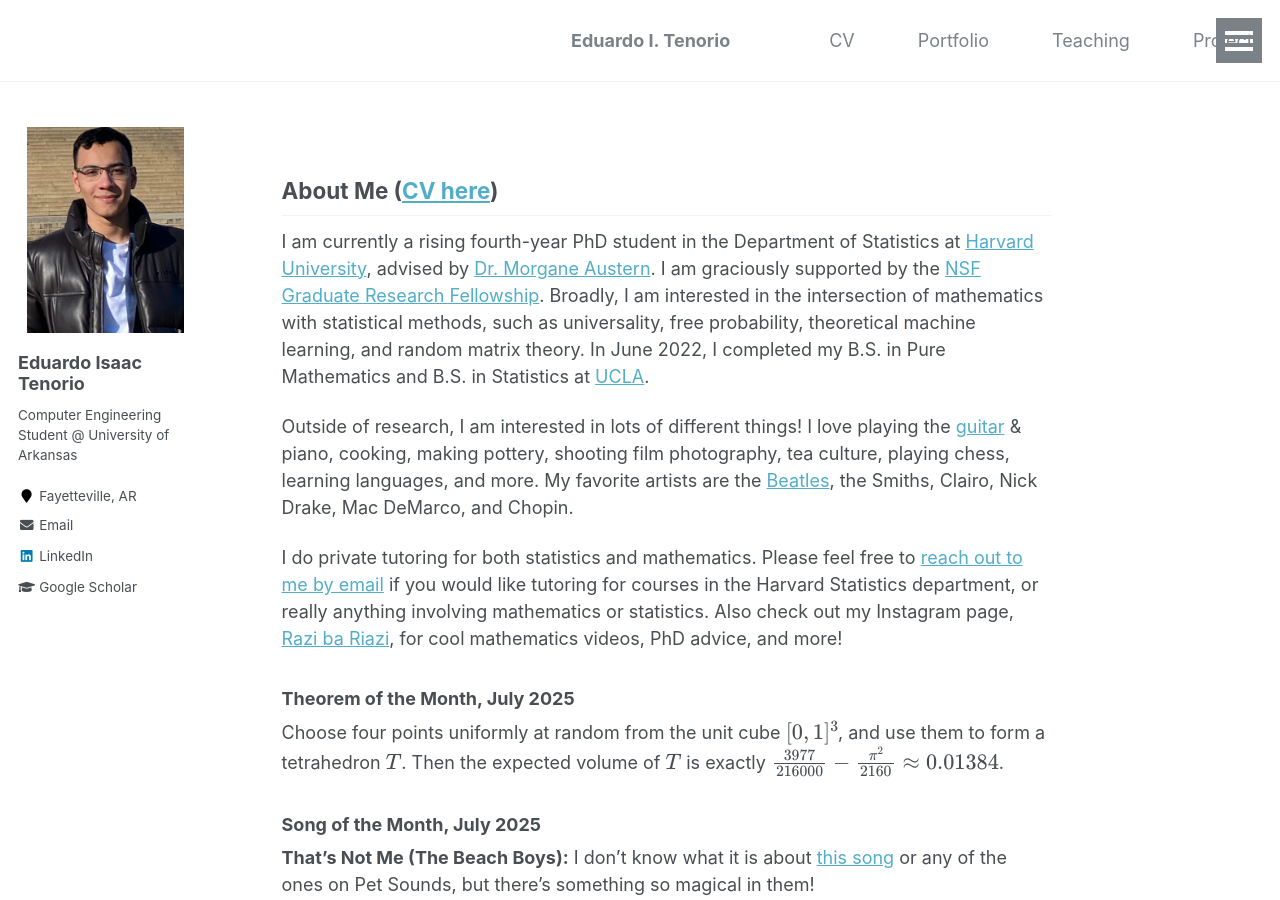
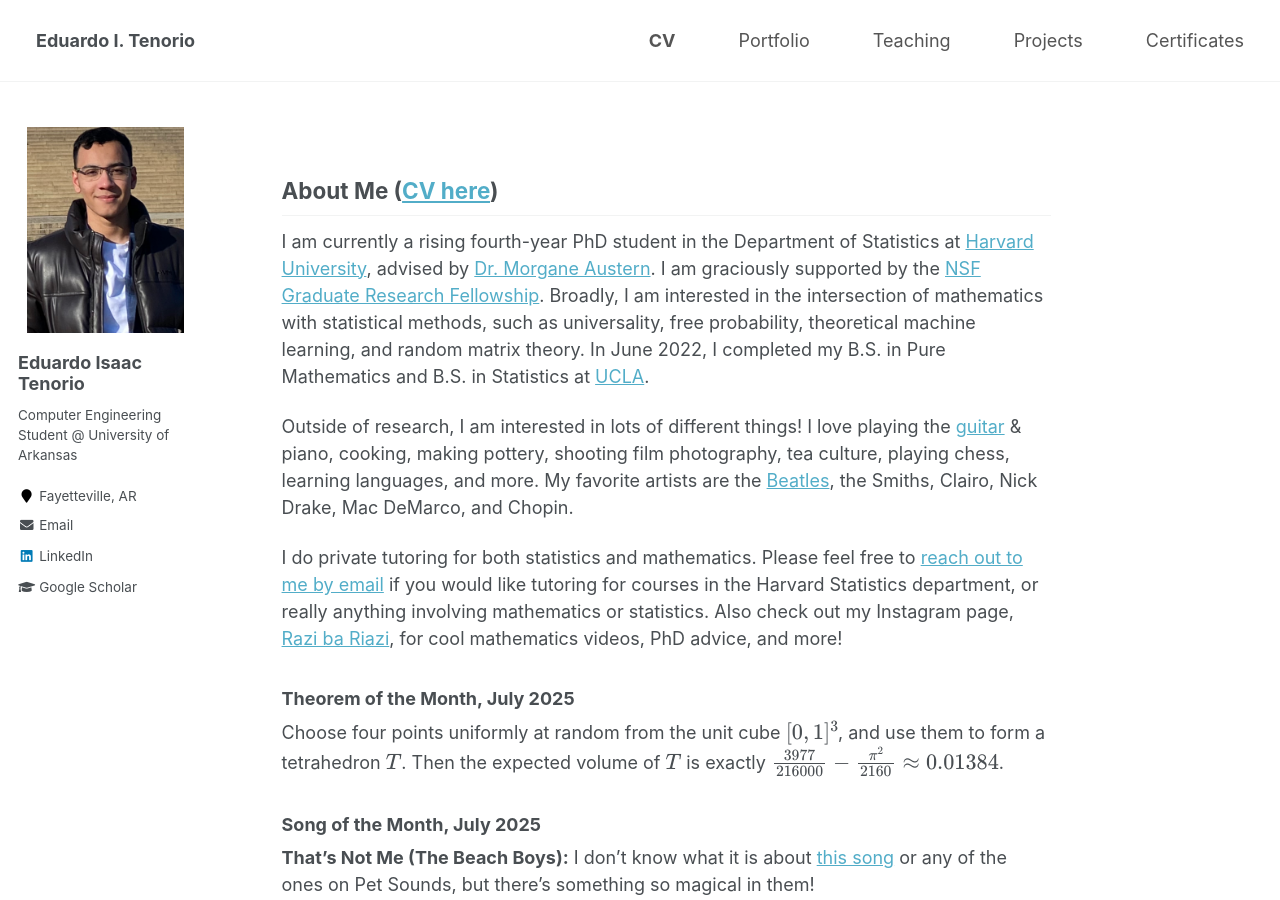
Before and after one commit to edtenorio/edtenorio.github.io, a Jekyll site: the page built from _pages/about.md, in a window 1280 px wide and 900 px high. Built offline with Jekyll 4.4.1, drawn with Linux system fonts in a browser that asks for light colours; formulas are drawn with MathJax 3.

Commit message:
Update masthead.html

```diff
--- a/_includes/masthead.html
+++ b/_includes/masthead.html
@@ -1,15 +1,15 @@
 {% include base_path %}
 
-<div class="masthead" style="display: flex; justify-content: flex-end; align-items: center;">
-  <div class="masthead__inner-wrap" style="width: 100%;">
-    <div class="masthead__menu" style="display: flex; justify-content: flex-end; align-items: center;">
+<div class="masthead" style="display: flex; justify-content: space-between; align-items: center; padding: 1rem 2rem;">
+  <div class="site-title" style="font-weight: bold;">
+    <a href="{{ base_path }}/" style="text-decoration: none; color: inherit;">
+      {{ site.title }}
+    </a>
+  </div>
+
+  <div class="masthead__menu">
     <nav id="site-nav" class="greedy-nav" style="display: flex; align-items: center;">
-        <button><div class="navicon"></div></button>
-        <ul class="visible-links" style="display: flex; gap: 1.5rem;">
-          <li class="masthead__menu-item masthead__menu-item--lg">
-            <a href="{{ base_path }}/">{{ site.title }}</a>
-          </li>
-
+      <ul class="visible-links" style="display: flex; gap: 1.5rem; list-style: none; margin: 0; padding: 0;">
         {% for link in site.data.navigation.main %}
           {% if link.url contains 'http' %}
             {% assign domain = '' %}
@@ -17,12 +17,12 @@
             {% assign domain = base_path %}
           {% endif %}
           <li class="masthead__menu-item">
-              <a href="{{ domain }}{{ link.url }}">{{ link.title }}</a>
+            <a href="{{ domain }}{{ link.url }}" style="text-decoration: none; color: #555;">
+              {{ link.title }}
+            </a>
           </li>
         {% endfor %}
       </ul>
-        <ul class="hidden-links hidden"></ul>
     </nav>
   </div>
 </div>
-</div>
```
Lines whose indentation alone changed are shown as unchanged.
